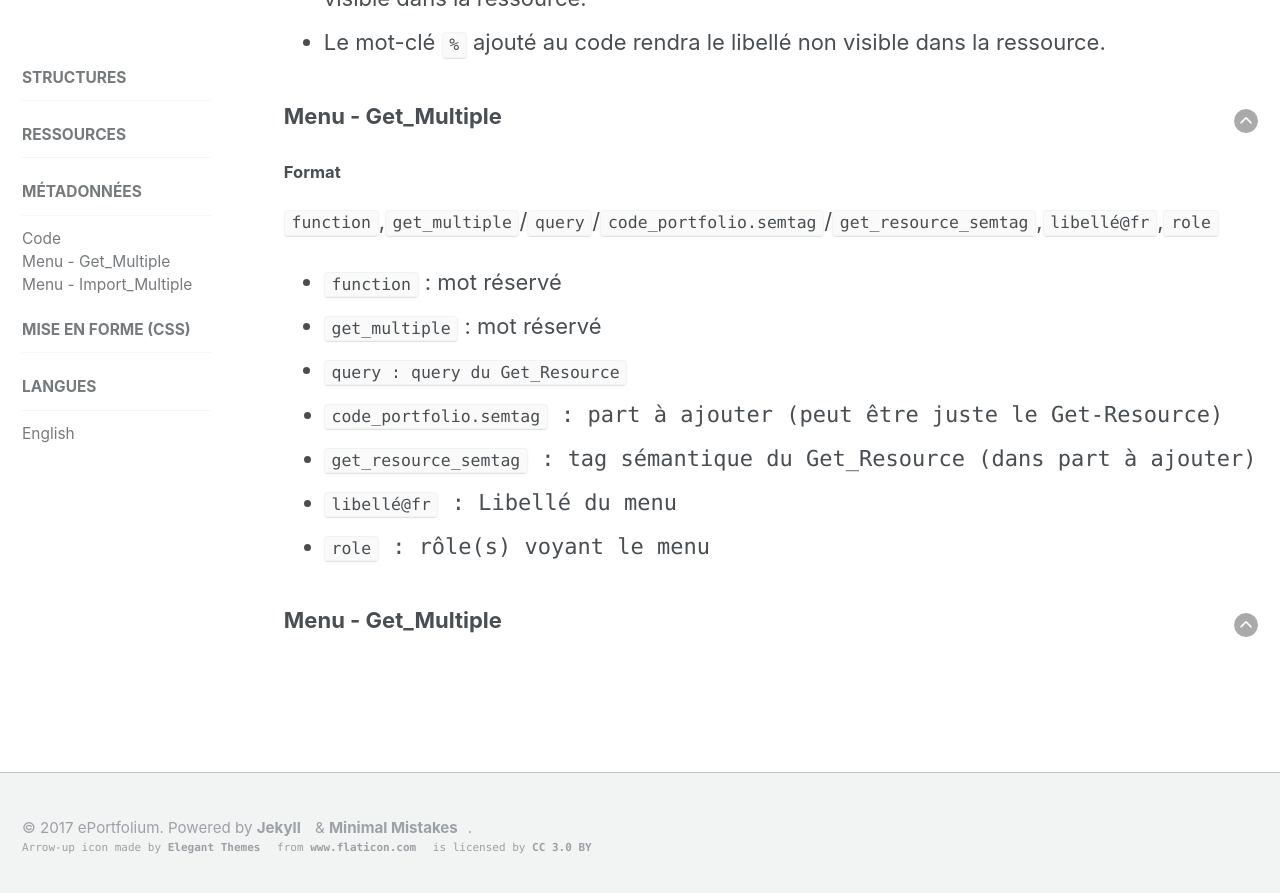
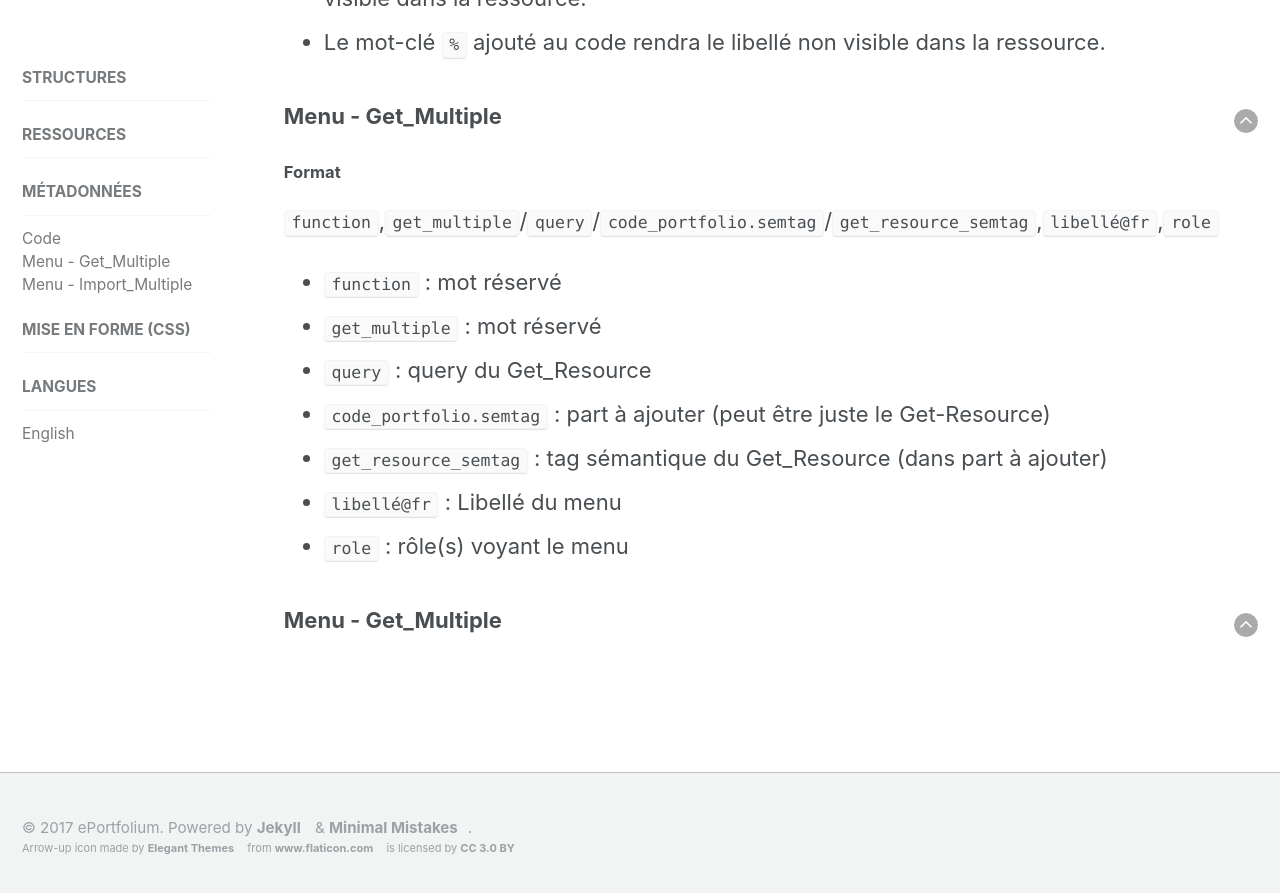
Before and after one commit to karutaproject/karuta-frontend-documentation, a Jekyll site: the page built from _pages/metadata_fr.html, in a window 1280 px wide and 900 px high, scrolled down 570 px. Shown: the top 893 px of the window. Built offline with Jekyll 4.4.1, drawn with Linux system fonts in a browser that asks for light colours.

Commit message:
organization

```diff
--- a/_pages/metadata_fr.html
+++ b/_pages/metadata_fr.html
@@ -27,7 +27,7 @@ sidebar:
 	<ul>
 		<li><code>function</code> : mot réservé</li>
 		<li><code>get_multiple</code> : mot réservé</li>
-		<li><code>query : query du Get_Resource</li>
+		<li><code>query</code> : query du Get_Resource</li>
 		<li><code>code_portfolio.semtag</code> : part à ajouter (peut être juste le Get-Resource)</li>
 		<li><code>get_resource_semtag</code> : tag sémantique du Get_Resource (dans part à ajouter)</li>
 		<li><code>libellé@fr</code> : Libellé du menu</li>
```
